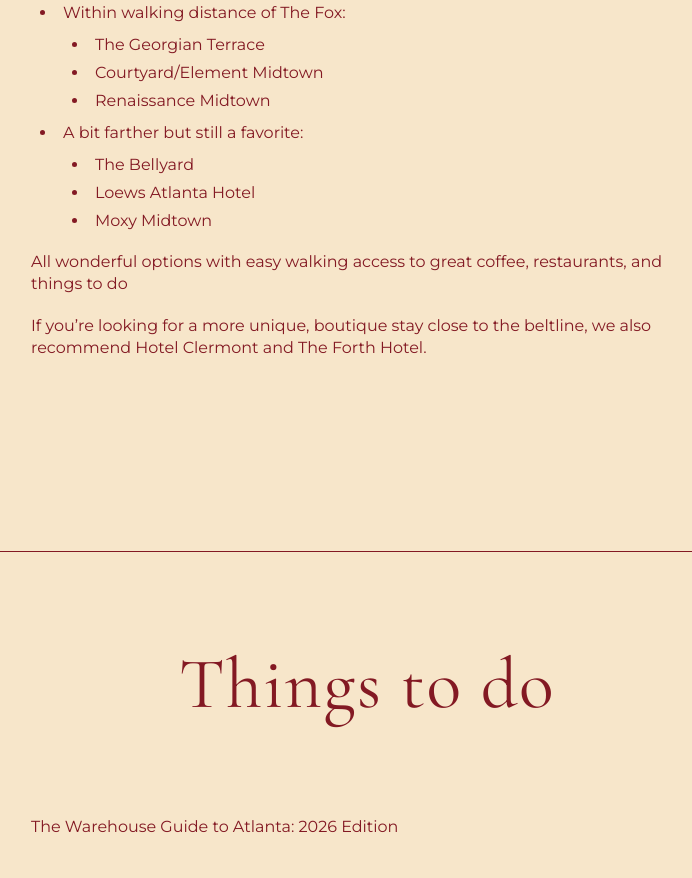
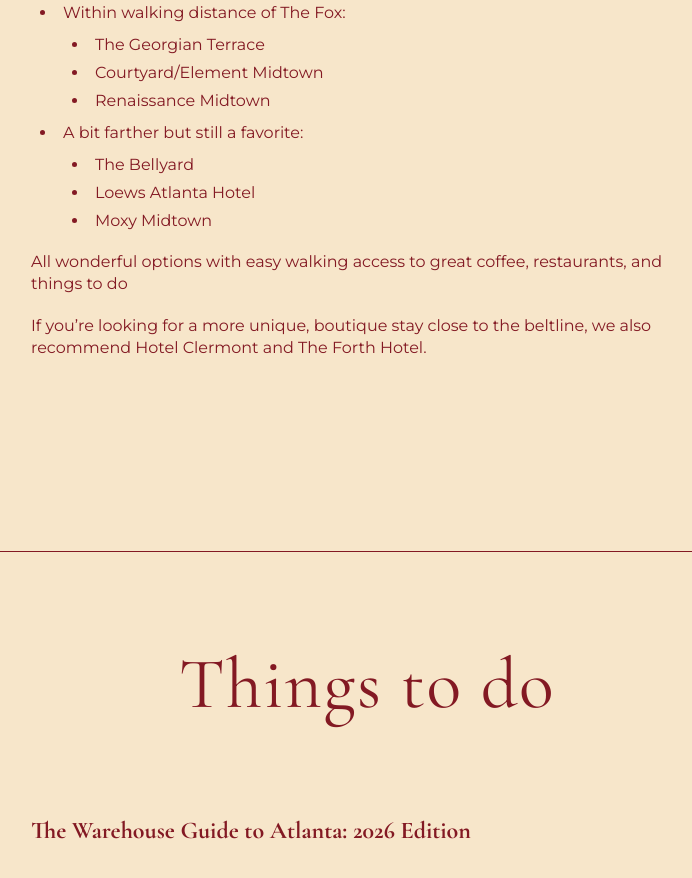
Before and after one commit to erawhctim/wedding-website, an Eleventy site: page src/index.html in a window 1280 px wide. Shown: the part 3021-3899 px from the top of the page, without its empty margins (273-965 px from the left). Built offline with nearby package versions, Linux system fonts and the light colour scheme; Eleventy itself is replaced by a stand-in of ours; files that its build step writes are made by us from their sources.

Commit message:
Update things-todo.md

```diff
--- a/src/_includes/things-todo.md
+++ b/src/_includes/things-todo.md
@@ -1,2 +1,2 @@
 
-The Warehouse Guide to Atlanta: 2026 Edition
+## The Warehouse Guide to Atlanta: 2026 Edition
```
